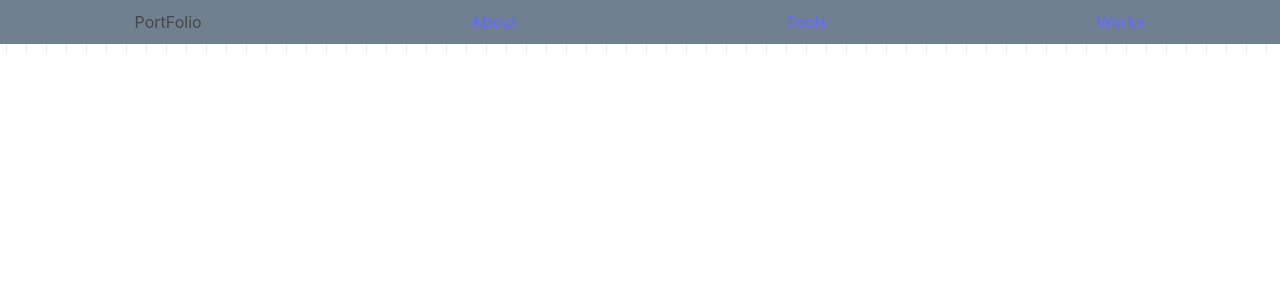
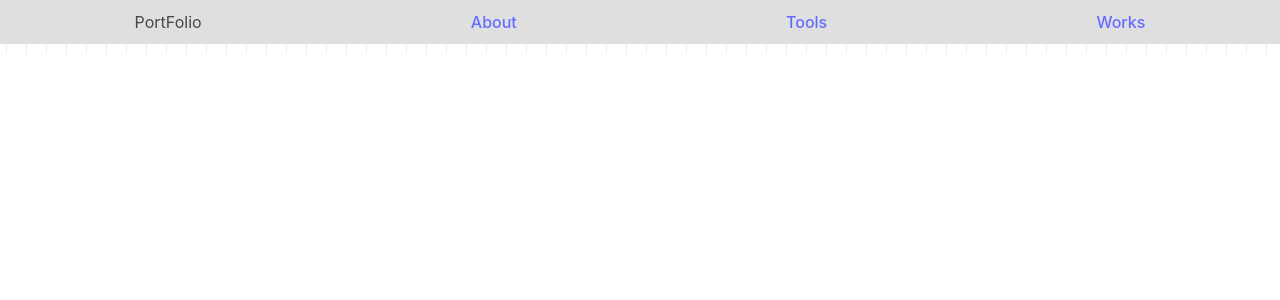
Before and after one commit to FujiiAmon/port-folio, a React (Vite) app: page / in a window 1280 px wide. Shown: the top 300 px of the page. Built offline with nearby package versions, Linux system fonts and the light colour scheme.

Commit message:
useeffectの依存配列を修正して、userefが機能してからdomを生成するようにした

```diff
--- a/src/components/WorkCard.jsx
+++ b/src/components/WorkCard.jsx
@@ -10,8 +10,9 @@ export const WorkCard = (props) => {
     useEffect(() => {
         if (elementRef.current) {
             setElementHeight(elementRef.current.clientHeight);
+            // console.log(elementHeight);
         }
-    }, []);
+    }, [elementHeight]);
 
     return (
         <>
--- a/src/components/router/MyRouter.jsx
+++ b/src/components/router/MyRouter.jsx
@@ -31,5 +31,5 @@ const SHeader = styled.header`
     position: left;
     display: flex;
     justify-content: space-around;
-    background-color: slategrey;
+    background-color: #dfdfdf;
 `;
--- a/src/pages/Works.jsx
+++ b/src/pages/Works.jsx
@@ -165,7 +165,7 @@ export const Works = () => {
 
 const SGrid = styled.div`
     background-color: violet;
-    box-shadow: 0.5rem 0.5rem 0 rgb(211, 80, 160, 1);
+    box-shadow: 0.5rem 0.5rem 0 rgb(210, 80, 160, 1);
     margin: 1rem;
     padding: 1rem;
     border-radius: 10px;
```
